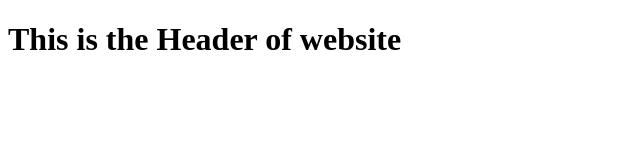
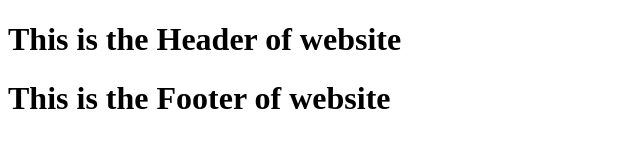
Before and after one commit to PatilVaibhav001/GitPractice, a plain HTML site: page index.html in a window 1280 px wide. Shown: the whole page, without its empty margins (0-640 px from the left). Drawn offline with Linux system fonts and the light colour scheme.

Commit message:
Added footer

```diff
--- a/index.html
+++ b/index.html
@@ -7,5 +7,6 @@
 </head>
 <body>
     <h1>This is the Header of website</h1>
+    <h1>This is the Footer of website</h1>
 </body>
 </html>
```
